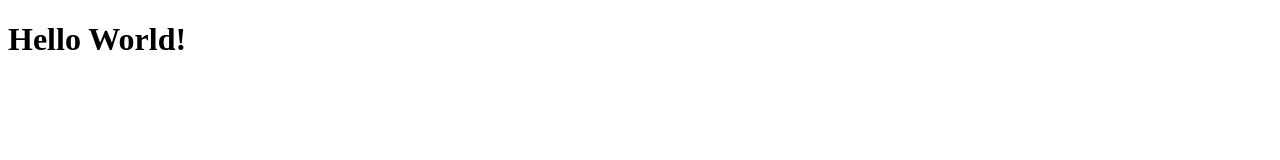
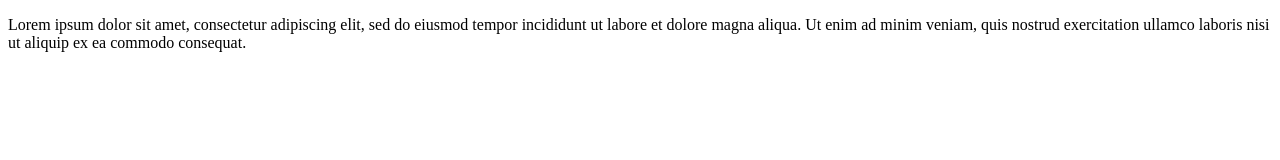
Before and after one commit to hanistan27/git_test, a plain HTML site: page index.html in a window 1280 px wide. Drawn offline with Linux system fonts and the light colour scheme.

Commit message:
index.html

```diff
--- a/index.html
+++ b/index.html
@@ -2,11 +2,15 @@
 <html lang="en">
     <head>
         <meta charset="UTF-8">
-        <title>My First Webpage</title>
+        <meta name="viewport" content="width=device-width, initial-scale=1.0">
+        <title>Document</title>
     </head>
 
     <body>
-        <h1>Hello World!</h1>
+        <p>
+        Lorem ipsum dolor sit amet, consectetur adipiscing elit, sed do eiusmod tempor incididunt ut labore et dolore magna aliqua.
+
+        Ut enim ad minim veniam, quis nostrud exercitation ullamco laboris nisi ut aliquip ex ea commodo consequat.
+        </p>
     </body>
-
 </html>
```
